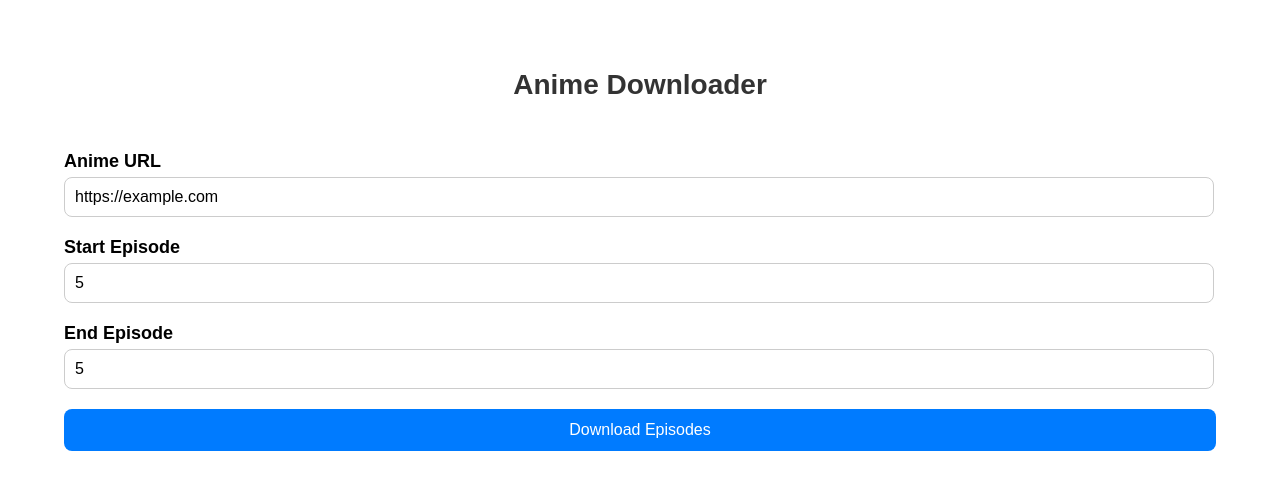
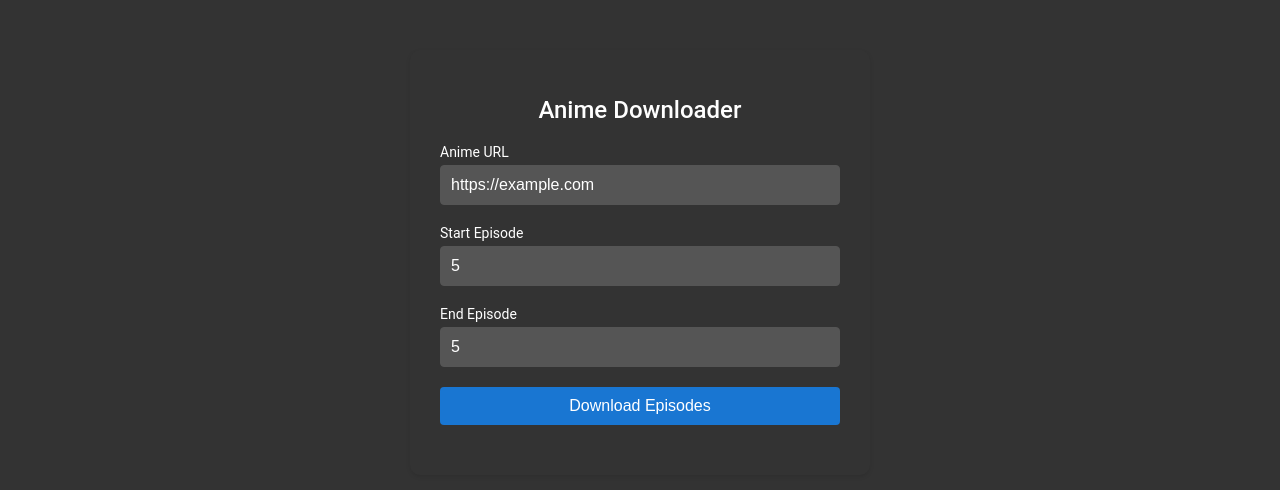
Before and after one commit to abrar-wadud/anime-downloader, a plain HTML site: page index.html in a window 1280 px wide. Both pictures are taken after typing "https://example.com", "5", "5" into the empty fields and a click on the button "Download Episodes". Drawn offline with Linux system fonts and the light colour scheme; no server answers.

Commit message:
Add files via upload

```diff
--- a/index.html
+++ b/index.html
@@ -7,21 +7,21 @@
     <link rel="stylesheet" href="styles.css">
 </head>
 <body class="dark-mode">
-    <div class="container">
+    <main class="container">
         <h1>Anime Downloader</h1>
         <form id="animeForm">
-            <div class="form-group">
+            <section class="form-group">
                 <label for="animeUrl">Anime URL</label>
                 <input type="url" id="animeUrl" name="animeUrl" placeholder="Enter Anime URL" required>
-            </div>
-            <div class="form-group">
+            </section>
+            <section class="form-group">
                 <label for="startEpisode">Start Episode</label>
                 <input type="number" id="startEpisode" name="startEpisode" placeholder="Start Episode Number" required>
-            </div>
-            <div class="form-group">
+            </section>
+            <section class="form-group">
                 <label for="endEpisode">End Episode</label>
                 <input type="number" id="endEpisode" name="endEpisode" placeholder="End Episode Number" required>
-            </div>
+            </section>
             <button type="submit" class="btn">Download Episodes</button>
         </form>
         <div id="loading" class="hidden">
@@ -29,8 +29,7 @@
             <p>Loading...</p>
         </div>
         <div id="episodeList" class="episode-list hidden"></div>
-        <div id="errorMessage" class="error-message hidden"></div> <!-- Error message container -->
-    </div>
+    </main>
     <script src="script.js" defer></script>
 </body>
 </html>
--- a/script.js
+++ b/script.js
@@ -1,47 +1,26 @@
 document.addEventListener('DOMContentLoaded', function() {
-    // Ensure the episode list is visible
     document.getElementById('episodeList').classList.remove('hidden');
 });
 
-document.getElementById('animeForm').addEventListener('submit', async function(event) {
+document.getElementById('animeForm').addEventListener('submit', function(event) {
     event.preventDefault();
-    if (validateForm()) {
-        handleAnimeDownload(event);
-    }
+    handleAnimeDownload();
 });
 
-function validateForm() {
+async function handleAnimeDownload() {
     const animeUrl = document.getElementById('animeUrl').value.trim();
     const startEpisode = parseInt(document.getElementById('startEpisode').value);
     const endEpisode = parseInt(document.getElementById('endEpisode').value);
 
-    if (!animeUrl || !startEpisode || !endEpisode || startEpisode < 0 || endEpisode < 0 || startEpisode > endEpisode) {
-        document.getElementById('errorMessage').textContent = 'Please enter valid input.';
-        document.getElementById('errorMessage').classList.remove('hidden'); // Show error message
-        return false;
+    if (isNaN(startEpisode) || isNaN(endEpisode) || startEpisode < 0 || endEpisode < 0 || startEpisode > endEpisode) {
+        alert('Please enter valid episode numbers.');
+        return;
     }
-
-    return true;
-}
-
-// Clear error message when user starts typing again
-document.querySelectorAll('input').forEach(input => {
-    input.addEventListener('input', () => {
-        document.getElementById('errorMessage').textContent = '';
-        document.getElementById('errorMessage').classList.add('hidden'); // Hide error message
-    });
-});
-
-async function handleAnimeDownload(event) {
-    const animeUrl = document.getElementById('animeUrl').value.trim();
-    const startEpisode = parseInt(document.getElementById('startEpisode').value);
-    const endEpisode = parseInt(document.getElementById('endEpisode').value);
 
     document.getElementById('loading').style.display = 'block';
     document.getElementById('episodeList').innerHTML = '';
 
     try {
-        // Fetching download links
         const episodeOptions = await scrapeEpisodes(animeUrl, startEpisode, endEpisode);
         displayEpisodeList(episodeOptions);
     } catch (error) {
@@ -53,20 +32,18 @@ async function handleAnimeDownload(event) {
 
 async function scrapeEpisodes(animeUrl, startEpisode, endEpisode) {
     const episodeOptions = [];
-    const concurrentRequests = 5; // Number of simultaneous requests
+    const concurrentRequests = 5;
     const promises = [];
 
-    // Create an array of promises for scraping multiple episode links
     for (let episodeNumber = startEpisode; episodeNumber <= endEpisode; episodeNumber++) {
         const episodeUrl = changeUrlFormat(animeUrl, episodeNumber);
         const episodeTitle = `Episode ${episodeNumber}`;
         promises.push(scrapeEpisodePage(episodeUrl, episodeTitle));
 
-        // Wait for all promises to resolve if reached the maximum number of concurrent requests
         if (promises.length >= concurrentRequests || episodeNumber === endEpisode) {
             const results = await Promise.all(promises);
-            episodeOptions.push(...results.filter(link => link)); // Filter out null values
-            promises.length = 0; // Reset promises array
+            episodeOptions.push(...results.filter(link => link));
+            promises.length = 0;
         }
     }
 
@@ -75,14 +52,13 @@ async function scrapeEpisodes(animeUrl, startEpisode, endEpisode) {
 
 function displayEpisodeList(episodeOptions) {
     const episodeListContainer = document.getElementById('episodeList');
-    episodeListContainer.innerHTML = ''; // Clear previous episodes
+    episodeListContainer.innerHTML = '';
 
-    // Create list items for each episode
     episodeOptions.forEach(episode => {
-        const listItem = document.createElement('div');
-        listItem.classList.add('episode-item');
-        listItem.innerHTML = `<a href="${episode.downloadLink}" target="_blank">${episode.title}</a>`;
-        episodeListContainer.appendChild(listItem);
+        const episodeItem = document.createElement('div');
+        episodeItem.classList.add('episode-item');
+        episodeItem.innerHTML = `<a href="${episode.downloadLink}" target="_blank">${episode.title}</a>`;
+        episodeListContainer.appendChild(episodeItem);
     });
 }
 
@@ -94,8 +70,6 @@ async function scrapeEpisodePage(url, episodeTitle) {
         }
         const html = await response.text();
         const doc = new DOMParser().parseFromString(html, 'text/html');
-
-        // Optimize the selector to directly target the download link
         const downloadLink = doc.querySelector('.favorites_book a[href^="http"]')?.getAttribute('href');
 
         return { title: episodeTitle, downloadLink: downloadLink || null };
--- a/styles.css
+++ b/styles.css
@@ -1,22 +1,35 @@
+:root {
+    --main-bg-color: #333333;
+    --text-color: #ffffff;
+    --border-color: #555555;
+    --btn-bg-color: #1976d2;
+    --btn-bg-hover-color: #1565c0;
+    --loader-border-color: #3498db;
+}
+
 body {
-    font-family: Arial, sans-serif;
+    font-family: 'Roboto', sans-serif;
     margin: 0;
     padding: 0;
-    background-color: #fff;
+    background-color: var(--main-bg-color);
+    color: var(--text-color);
 }
 
 .container {
-    max-width: 90%;
-    margin: 30px auto;
-    padding: 20px;
-    background-color: #fff;
+    max-width: 400px;
+    margin: 50px auto;
+    padding: 30px;
+    border-radius: 10px;
+    box-shadow: 0 2px 4px rgba(0, 0, 0, 0.1);
+    background-color: var(--main-bg-color);
+    color: var(--text-color);
 }
 
 h1 {
+    font-size: 24px;
+    font-weight: 500;
+    margin-bottom: 20px;
     text-align: center;
-    margin-bottom: 50px;
-    color: #333;
-    font-size: 28px;
 }
 
 .form-group {
@@ -25,35 +38,38 @@ h1 {
 
 label {
     display: block;
+    font-size: 14px;
+    color: var(--text-color);
     margin-bottom: 5px;
-    font-weight: bold;
-    font-size: 18px;
 }
 
 input[type="url"],
 input[type="number"] {
-    width: calc(100% - 24px); /* Adjusted width */
+    width: 100%;
     padding: 10px;
-    border: 1px solid #ccc;
-    border-radius: 8px;
+    border: 1px solid var(--border-color);
+    border-radius: 4px;
+    box-sizing: border-box;
     font-size: 16px;
+    color: var(--text-color);
+    background-color: var(--border-color);
 }
 
 .btn {
-    display: block;
     width: 100%;
-    padding: 12px;
-    background-color: #007bff;
-    color: #fff;
+    padding: 10px;
+    background-color: var(--btn-bg-color);
+    color: var(--text-color);
     border: none;
-    border-radius: 8px;
+    border-radius: 4px;
     cursor: pointer;
+    font-size: 16px;
     transition: background-color 0.3s;
-    font-size: 16px;
+    margin-bottom: 20px;
 }
 
 .btn:hover {
-    background-color: #0056b3;
+    background-color: var(--btn-bg-hover-color);
 }
 
 #loading {
@@ -61,28 +77,14 @@ input[type="number"] {
     display: none;
 }
 
-/* Improved loading spinner animation */
 .loader {
-    border: 5px solid #ffffff;
-    border-top: 5px solid #3498db;
+    border: 4px solid var(--text-color);
+    border-top: 4px solid var(--loader-border-color);
     border-radius: 50%;
-    width: 25px;
-    height: 25px;
+    width: 20px;
+    height: 20px;
     animation: spin 1s linear infinite;
-    margin: 10px auto;
-    transition: opacity 0.3s; /* Added transition for smoother appearance */
-}
-
-/* Error message display */
-.error-message {
-    color: #ff0000;
-    font-size: 14px;
-    margin-top: 5px;
-}
-
-/* Accessibility improvements */
-label {
-    cursor: pointer; /* Improve usability by making labels clickable */
+    margin: 0 auto;
 }
 
 @keyframes spin {
@@ -94,25 +96,20 @@ label {
     display: none;
 }
 
-.episode-list {
-    margin-top: 20px;
-}
-
 .episode-item {
     margin-bottom: 10px;
 }
 
 .episode-item a {
     display: block;
-    padding: 12px;
-    background-color: #007bff;
-    color: #fff;
+    padding: 10px;
+    background-color: var(--border-color);
+    color: var(--text-color);
     text-decoration: none;
-    border-radius: 8px;
+    border-radius: 4px;
     transition: background-color 0.3s;
-    font-size: 16px;
 }
 
 .episode-item a:hover {
-    background-color: #0056b3;
+    background-color: #444444;
 }
```
